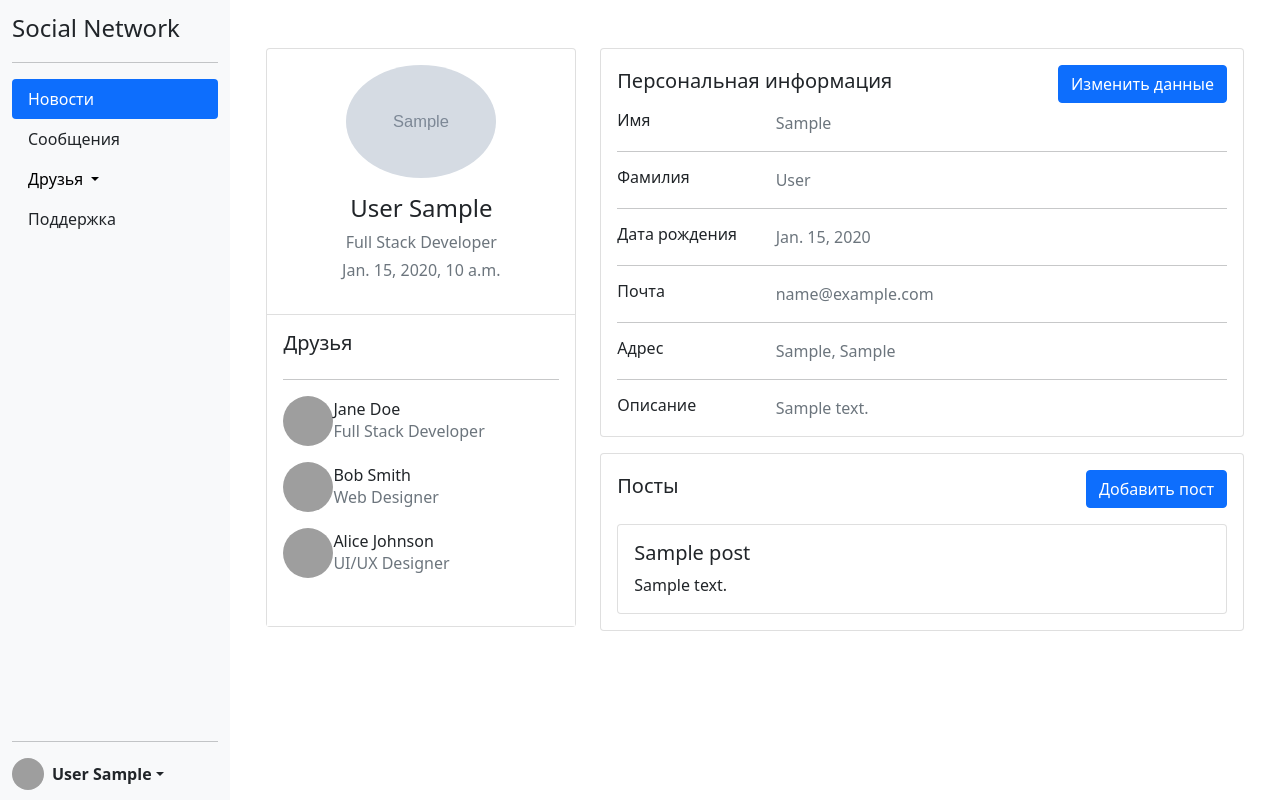
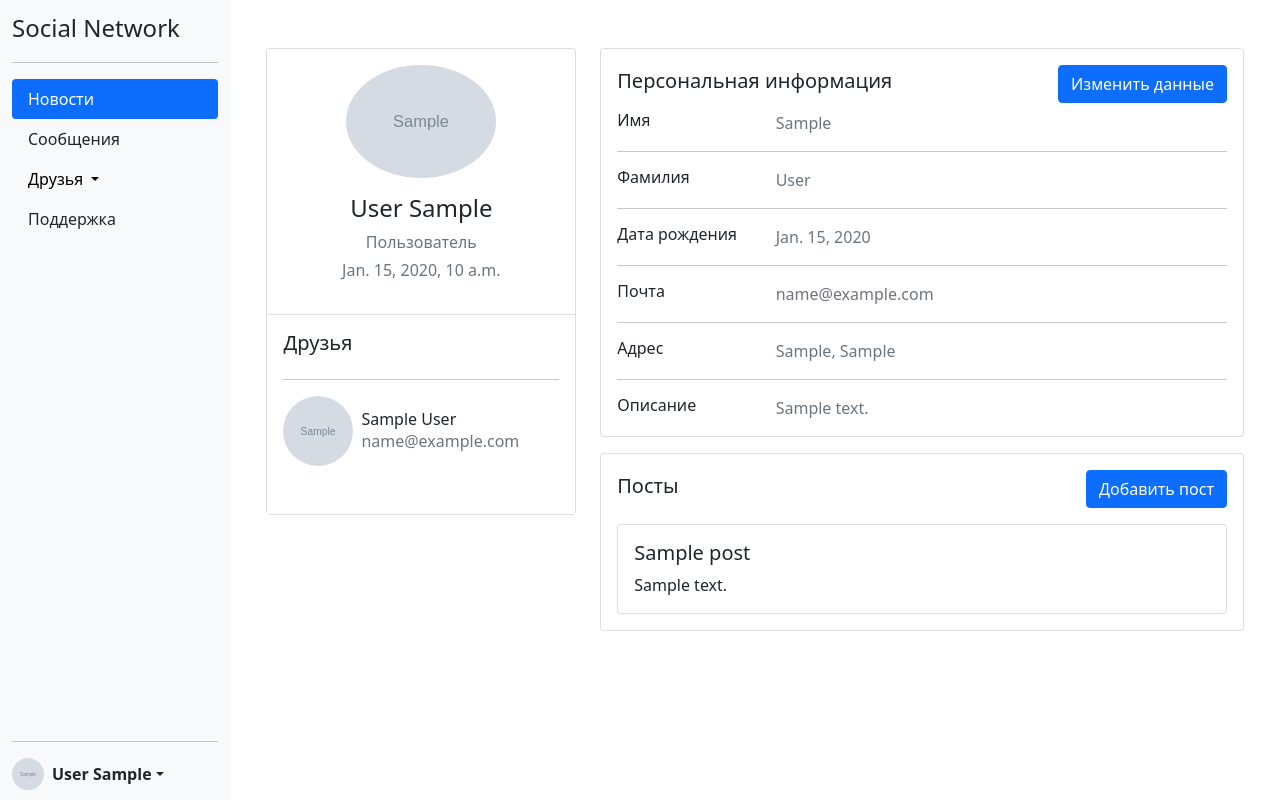
Before and after one commit to PAINTERit/MyFirstSocialNetwork, a Django app: a page that uses cabinet/templates/cabinet/account.html in a window 1280 px wide. Run offline with Django 4.2, Linux system fonts and the light colour scheme; a user stored in the database is signed in; tables that the repository leaves empty hold one stand-in row (values such as "Sample post"); grey boxes marked "Sample" are stand-in pictures; some libraries are stand-ins or nearby versions; grey boxes are pictures that could not be loaded.

Commit message:
Отредактированы размеры аватарок, добавлен актуальный список друзей в профиле.

```diff
--- a/cabinet/templates/cabinet/account.html
+++ b/cabinet/templates/cabinet/account.html
@@ -6,7 +6,8 @@
     <meta name="viewport" content="width=device-width, initial-scale=1.0">
     <meta http-equiv="X-UA-Compatible" content="ie=edge">
     <title>Social Network - User </title>
-    <link rel="stylesheet" href="https://cdnjs.cloudflare.com/ajax/libs/bootstrap/5.0.2/css/bootstrap.min.css"/>
+    <link href="https://cdn.jsdelivr.net/npm/bootstrap@5.0.2/dist/css/bootstrap.min.css" rel="stylesheet"
+          integrity="sha384-EVSTQN3/azprG1Anm3QDgpJLIm9Nao0Yz1ztcQTwFspd3yD65VohhpuuCOmLASjC" crossorigin="anonymous">
 </head>
 <body>
 <div class="container-fluid" style="height: 100vh">
@@ -25,7 +26,7 @@
                     </a>
                 </li>
                 <li>
-                    <a href="#" class="nav-link link-dark">
+                    <a href="{% url 'all_chats' %}" class="nav-link link-dark">
                         Сообщения
                     </a>
                 </li>
@@ -49,7 +50,19 @@
                 <hr>
                 <a href="#" class="d-flex align-items-center link-dark text-decoration-none dropdown-toggle"
                    id="dropdownUser2" data-bs-toggle="dropdown" aria-expanded="false">
-                    <img src="https://github.com/mdo.png" alt="" width="32" height="32" class="rounded-circle me-2">
+                    {% if user.avatar %}
+                        <div class="d-flex justify-content-center align-items-center">
+                            <!-- Добавленный класс -->
+                            <img src="{{ user.avatar.url }}" alt="Admin" width="32" height="32"
+                                 class="rounded-circle me-2">
+                        </div>
+                    {% else %}
+                        <div class="d-flex justify-content-center align-items-center">
+                            <!-- Добавленный класс -->
+                            <img src="/media/default/default_avatar.jpg" alt="Admin" width="32" height="32"
+                                 class="rounded-circle me-2">
+                        </div>
+                    {% endif %}
                     <strong>{{ user.last_name }} {{ user.first_name }}</strong>
                 </a>
                 <ul class="dropdown-menu text-small shadow">
@@ -83,14 +96,15 @@
                                     <div class="d-flex flex-column align-items-center text-center">
                                         {% if user.avatar %}
                                             <img src="{{ user.avatar.url }}" alt="Admin" class="rounded-circle"
-                                                width="150">
+                                                 width="150">
                                         {% else %}
-                                            <img src="/media/default/default_avatar.jpg" alt="Admin" class="rounded-circle"
-                                                width="150">
+                                            <img src="/media/default/default_avatar.jpg" alt="Admin"
+                                                 class="rounded-circle"
+                                                 width="150">
                                         {% endif %}
                                         <div class="mt-3">
                                             <h4>{{ user.last_name }} {{ user.first_name }}</h4>
-                                            <p class="text-secondary mb-1">Full Stack Developer</p>
+                                            <p class="text-secondary mb-1">Пользователь</p>
                                             <p class="text-muted font-size-sm">{{ user.created_at }}</p>
                                         </div>
                                     </div>
@@ -100,30 +114,16 @@
                                     <div><h5 class="card-title">Друзья</h5></div>
                                     <hr>
                                     <ul class="list-unstyled">
-                                        <li class="d-flex align-items-center pb-3">
-                                            <img src="https://i.pravatar.cc/150?img=12" alt="User"
-                                                 class="rounded-circle mr-3" width="50">
-                                            <div>
-                                                <h6 class="m-0">Jane Doe</h6>
-                                                <span class="text-muted">Full Stack Developer</span>
-                                            </div>
-                                        </li>
-                                        <li class="d-flex align-items-center pb-3">
-                                            <img src="https://i.pravatar.cc/150?img=26" alt="User"
-                                                 class="rounded-circle mr-3" width="50">
-                                            <div>
-                                                <h6 class="m-0">Bob Smith</h6>
-                                                <span class="text-muted">Web Designer</span>
-                                            </div>
-                                        </li>
-                                        <li class="d-flex align-items-center pb-3">
-                                            <img src="https://i.pravatar.cc/150?img=32" alt="User"
-                                                 class="rounded-circle mr-3" width="50">
-                                            <div>
-                                                <h6 class="m-0">Alice Johnson</h6>
-                                                <span class="text-muted">UI/UX Designer</span>
-                                            </div>
-                                        </li>
+                                        {% for friend in user_friends %}
+                                            <li class="d-flex align-items-center pb-3">
+                                                <img src="{{ friend.avatar.url }}" alt="User"
+                                                     class="rounded-circle mr-3" width="70" height="70">
+                                                <div class="m-2">
+                                                    <h6 class="m-0">{{ friend.first_name }} {{ friend.last_name }}</h6>
+                                                    <span class="text-muted">{{ friend.email }}</span>
+                                                </div>
+                                            </li>
+                                        {% endfor %}
                                     </ul>
                                 </div>
                             </div>
@@ -222,6 +222,8 @@
         </div>
     </div>
 </div>
-<script src="https://cdnjs.cloudflare.com/ajax/libs/bootstrap/5.0.2/js/bootstrap.bundle.min.js"></script>
+<script src="https://cdn.jsdelivr.net/npm/bootstrap@5.0.2/dist/js/bootstrap.bundle.min.js"
+        integrity="sha384-MrcW6ZMFYlzcLA8Nl+NtUVF0sA7MsXsP1UyJoMp4YLEuNSfAP+JcXn/tWtIaxVXM"
+        crossorigin="anonymous"></script>
 </body>
 </html>
--- a/cabinet/views.py
+++ b/cabinet/views.py
@@ -2,13 +2,25 @@ from django.contrib.auth.decorators import login_required
 from django.shortcuts import render
 from cabinet.models import Person
 from post.models import Post
+from friend.models import Friend
 
 
 @login_required
 def account(request, user_username):
-    user = Person.objects.filter(username=user_username).first()
+    user = Person.objects.filter(username=request.user.username).first()
     user_posts = Post.objects.filter(author_id=user.id).values('title', 'content')
-    context = {'user_posts': user_posts}
+    user_friends = Friend.objects.filter(user=user).select_related('friend')
+    friends_info = []
+    for friend in user_friends:
+        friend_info = {
+            'avatar': friend.friend.avatar,
+            'first_name': friend.friend.first_name,
+            'last_name': friend.friend.last_name,
+            'email': friend.friend.email,
+        }
+        friends_info.append(friend_info)
+    context = {'user_posts': user_posts,
+               'user_friends': friends_info}
     return render(request, 'cabinet/account.html', context)
 
 
```
Also changed, not shown: cabinet/templates/cabinet/update_info.html (+21 -5 lines).
